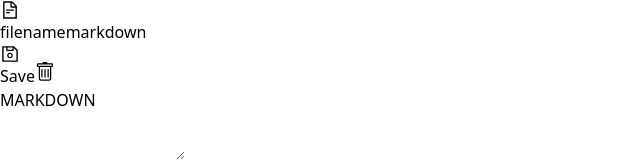
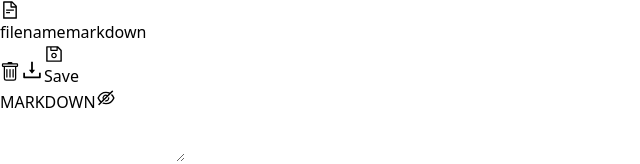
Before and after one commit to danilo-bezerra/markdown-previewer, a React (Vite) app: page / in a window 1280 px wide. Shown: the top 164 px of the page, without its empty margins (0-640 px from the left). Built offline with nearby package versions, Linux system fonts and the light colour scheme.

Commit message:
add button and icon button components and editor resposivity

```diff
--- a/index.html
+++ b/index.html
@@ -5,7 +5,7 @@
   <meta charset="UTF-8" />
   <link rel="icon" type="image/svg+xml" href="/favicon.png" />
   <meta name="viewport" content="width=device-width, initial-scale=1.0" />
-  <title>Vite + React + TS</title>
+  <title>Markdown Previewer</title>
 </head>
 
 <body>
--- a/src/App.tsx
+++ b/src/App.tsx
@@ -5,10 +5,13 @@ import {
   AiOutlineEyeInvisible,
   AiOutlineSave,
   AiOutlineFileText,
+  AiOutlineDownload,
 } from "react-icons/ai";
 import { BsTrash } from "react-icons/bs";
 
 import MarkdownPreview from "@uiw/react-markdown-preview";
+import Button from "./components/Buttons/Button";
+import IconButton from "./components/Buttons/IconButton";
 
 function App() {
   const [markdown, setMarkdown] = useState("");
@@ -16,6 +19,10 @@ function App() {
   const [showMarkdown, setShowMarkdown] = useState(true);
 
   function handleSave() {
+    return;
+  }
+
+  function handleDownload() {
     const element = document.createElement("a");
     element.setAttribute(
       "href",
@@ -33,7 +40,7 @@ function App() {
 
   return (
     <div className="bg-zinc-800 h-screen max-h-screen dark:text-zinc-100">
-      <header className="flex  gap-4 p-4 h-20 bg-[#2b2d31]">
+      <header className="flex justify-between  gap-4 p-4 h-20 bg-[#2b2d31]">
         <div className="flex gap-2 items-center">
           <AiOutlineFileText size={20} />
           <label className="flex flex-col ">
@@ -47,34 +54,43 @@ function App() {
           </label>
         </div>
 
-        <button
-          className="hover:bg-blue-900 flex items-center gap-2 text-left px-6 h-10 rounded-md bg-blue-600"
-          onClick={handleSave}
-        >
-          <AiOutlineSave size={20} />
-          <span>Save</span>
-        </button>
+        <div className="flex gap-3">
+          <IconButton icon={BsTrash} onClick={() => setMarkdown("")} />
 
-        <button
-          className="hover:bg-zinc-900 flex items-center justify-center w-10 h-10 rounded-full"
-          onClick={() => setMarkdown("")}
-        >
-          <BsTrash className="text-zinc-400" size={20} />
-        </button>
+          <IconButton
+            icon={AiOutlineDownload}
+            iconSize={24}
+            onClick={handleDownload}
+          />
+
+          <Button label="Save" icon={AiOutlineSave} onClick={handleSave} />
+        </div>
       </header>
       <main className="h-[calc(100vh-5rem)] max-h-[calc(100vh-5rem)]   ">
         <section
-          className={`relative grid   h-full ${
-            showMarkdown ? "grid-cols-2" : "grid-cols-1"
+          className={`relative grid  h-full ${
+            showMarkdown ? "md:grid-cols-2" : "grid-cols-1"
           }`}
         >
           <div
-            className={`relative  overflow-y-hidden border-r border-r-gray-400 ${
-              showMarkdown ? "" : " hidden"
+            className={` overflow-y-hidden md:border-r border-r-gray-400 bg-[#2b2d31] ${
+              showMarkdown
+                ? "fixed  z-20 top-20 left-0 right-0 bottom-0 md:z-auto md:top-auto  md:block md:relative md:bg-transparent"
+                : "hidden relative"
             }`}
           >
-            <header className="sticky top-0 p-4  text-sm dark:bg-[#1d1f22] dark:text-gray-400 font-thin">
+            <header className="sticky top-0 p-4 flex justify-between items-center text-sm dark:bg-[#1d1f22] dark:text-gray-400 font-thin">
               MARKDOWN
+              <button
+                onClick={() => setShowMarkdown((v) => !v)}
+                className={`md:hidden`}
+              >
+                {showMarkdown ? (
+                  <AiOutlineEyeInvisible size={20} />
+                ) : (
+                  <AiOutlineEye size={20} />
+                )}
+              </button>
             </header>
             <textarea
               value={markdown}
@@ -83,10 +99,17 @@ function App() {
               spellCheck={false}
             ></textarea>
           </div>
-          <div className="relative   overflow-y-scroll no-scrollbar">
+          <div
+            className={`relative   overflow-y-scroll no-scrollbar
+            ${showMarkdown ? "" : ""}
+          `}
+          >
             <header className="sticky top-0 flex items-center justify-between p-4 text-sm dark:bg-[#1d1f22] dark:text-gray-400 font-thin">
               PREVIEW
-              <button onClick={() => setShowMarkdown((v) => !v)}>
+              <button
+                onClick={() => setShowMarkdown((v) => !v)}
+                className="z-30"
+              >
                 {showMarkdown ? (
                   <AiOutlineEyeInvisible size={20} />
                 ) : (
--- /dev/null
+++ b/src/components/Buttons/Button.tsx
@@ -0,0 +1,40 @@
+import React, { DetailedHTMLProps } from "react";
+
+import { IconType } from "react-icons";
+
+const variants = {
+  default: "hover:bg-blue-800 bg-blue-600",
+  outline: "border border-blue-100 text-blue-100",
+};
+
+type Props = DetailedHTMLProps<
+  React.ButtonHTMLAttributes<HTMLButtonElement>,
+  HTMLButtonElement
+> & {
+  variant?: keyof typeof variants;
+  label: string;
+  icon?: IconType;
+  fullWidth?: boolean;
+};
+
+export default function Button({
+  variant = "default",
+  icon: Icon,
+  label,
+  fullWidth,
+  ...props
+}: Props) {
+  return (
+    <button
+      className={`
+        flex items-center gap-2 h-10 px-6 rounded-md transition-colors
+        ${variants[variant]}
+        ${fullWidth ? "w-full" : ""}
+    `}
+      {...props}
+    >
+      {Icon && <Icon size={20} />}
+      {label}
+    </button>
+  );
+}
--- /dev/null
+++ b/src/components/Buttons/IconButton.tsx
@@ -0,0 +1,25 @@
+import { DetailedHTMLProps } from "react";
+import { IconType } from "react-icons";
+
+type Props = DetailedHTMLProps<
+  React.ButtonHTMLAttributes<HTMLButtonElement>,
+  HTMLButtonElement
+> & {
+  icon: IconType;
+  iconSize?: number;
+};
+
+export default function IconButton({
+  icon: Icon,
+  iconSize = 20,
+  ...props
+}: Props) {
+  return (
+    <button
+      className="hover:bg-zinc-900 flex items-center justify-center w-10 h-10 rounded-full"
+      {...props}
+    >
+      <Icon className="text-zinc-400" size={iconSize} />
+    </button>
+  );
+}
```
